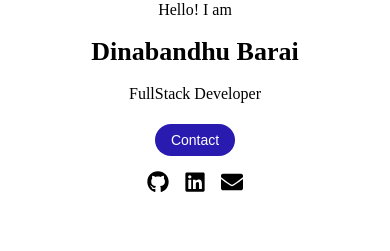
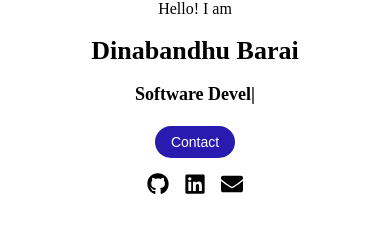
Before and after one commit to dinabandhu2004/Dinabandhu-Barai-Portfolio, a React (Vite) app: page / in a window 390 px wide. Shown: the part 353-604 px from the top of the page. Built offline with nearby package versions, Linux system fonts and the light colour scheme.

Commit message:
type animation added

```diff
--- a/package.json
+++ b/package.json
@@ -15,7 +15,8 @@
     "react-dom": "^19.1.0",
     "react-icons": "^5.5.0",
     "react-router-dom": "^7.6.3",
-    "react-toastify": "^11.0.5"
+    "react-toastify": "^11.0.5",
+    "react-typed": "^2.0.12"
   },
   "devDependencies": {
     "@eslint/js": "^9.25.0",
--- a/src/components/HomeContent.css
+++ b/src/components/HomeContent.css
@@ -7,6 +7,25 @@
   min-height: 80vh;
   max-width: 1200px;
   margin: 0 auto;
+}
+
+/* Typing Text Effect */
+.typing {
+  display: inline-block;
+  color: #291baf;
+  font-weight: bold;
+  font-size: 22px;
+}
+
+/* .typing span {
+  border-right: 2px solid #291baf;
+  animation: blink 0.7s infinite;
+} */
+
+@keyframes blink {
+  0%   { border-color: transparent; }
+  50%  { border-color: #291baf; }
+  100% { border-color: transparent; }
 }
 
 /* Font Size Variants */
@@ -32,11 +51,12 @@
   color: white;
   padding: 12px 24px;
   font-size: 16px;
-  transition: background 0.3s ease;
+  transition: background 0.3s ease, transform 0.2s ease;
 }
 
 .btn-col:hover {
   background-color: #1e138d;
+  transform: translateY(-2px);
 }
 
 /* Home Links (Social Icons) */
@@ -54,11 +74,12 @@
 
 .Homelinks a {
   color: #291baf;
-  transition: color 0.3s;
+  transition: color 0.3s ease, transform 0.2s ease;
 }
 
 .Homelinks a:hover {
   color: #f7006f;
+  transform: scale(1.1);
 }
 
 a {
@@ -82,6 +103,10 @@ a {
   .fontBig {
     font-size: 32px;
     padding: 15px;
+  }
+
+  .typing {
+    font-size: 20px;
   }
 
   .btn-col {
@@ -114,6 +139,10 @@ a {
     padding: 12px;
   }
 
+  .typing {
+    font-size: 18px;
+  }
+
   .btn-col {
     font-size: 14px;
     padding: 8px 16px;
--- a/src/components/HomeContent.jsx
+++ b/src/components/HomeContent.jsx
@@ -1,22 +1,48 @@
 import './HomeContent.css'
-import { FaPhone,FaEnvelope, FaLinkedin, FaGithub, FaInstagram, FaCheckCircle } from 'react-icons/fa';
+import { FaEnvelope, FaLinkedin, FaGithub } from 'react-icons/fa';
+import { ReactTyped } from 'react-typed';
 
 const HomeContent = () => {
   return (
     <div className="content">
       <div className='fontSmall'>Hello! I am</div>
       <div className='fontBig'>Dinabandhu Barai</div>
-      <div className='fontSmall'>FullStack Developer</div>
-      <button className='fontSmall btn-col'><a href="#contact" style={{ textDecoration: 'none', backgroundColor: "#291baf" }}>Contact</a></button>
+      <div className='fontSmall typing'>
+        <ReactTyped
+          strings={[
+            "FullStack Developer",
+            "Software Developer",
+            "Programmer"
+          ]}
+          typeSpeed={80}
+          backSpeed={50}
+          loop
+        />
+      </div>
+      <button className='fontSmall btn-col'>
+        <a href="#contact" style={{ textDecoration: 'none', backgroundColor: "#291baf" }}>
+          Contact
+        </a>
+      </button>
       <div className='Homelinks'>
-        <div><a href="https://github.com/dinabandhu2004" target="_blank" rel="noopener noreferrer"><FaGithub/></a></div>
-        <div><a href="https://www.linkedin.com/in/dinabandhu-barai-802668244/" target="_blank" rel="noopener noreferrer"><FaLinkedin/></a></div>
-        <div><a href="mailto:dinabandhu2004barai@gmail.com"><FaEnvelope/></a></div>
+        <div>
+          <a href="https://github.com/dinabandhu2004" target="_blank" rel="noopener noreferrer">
+            <FaGithub/>
+          </a>
+        </div>
+        <div>
+          <a href="https://www.linkedin.com/in/dinabandhu-barai-802668244/" target="_blank" rel="noopener noreferrer">
+            <FaLinkedin/>
+          </a>
+        </div>
+        <div>
+          <a href="mailto:dinabandhu2004barai@gmail.com">
+            <FaEnvelope/>
+          </a>
+        </div>
       </div>
-
-
     </div>
   )
 }
 
-export default HomeContent
+export default HomeContent;
```
Also changed, not shown: 1 other file (tests, documents, lock files or other folders).
